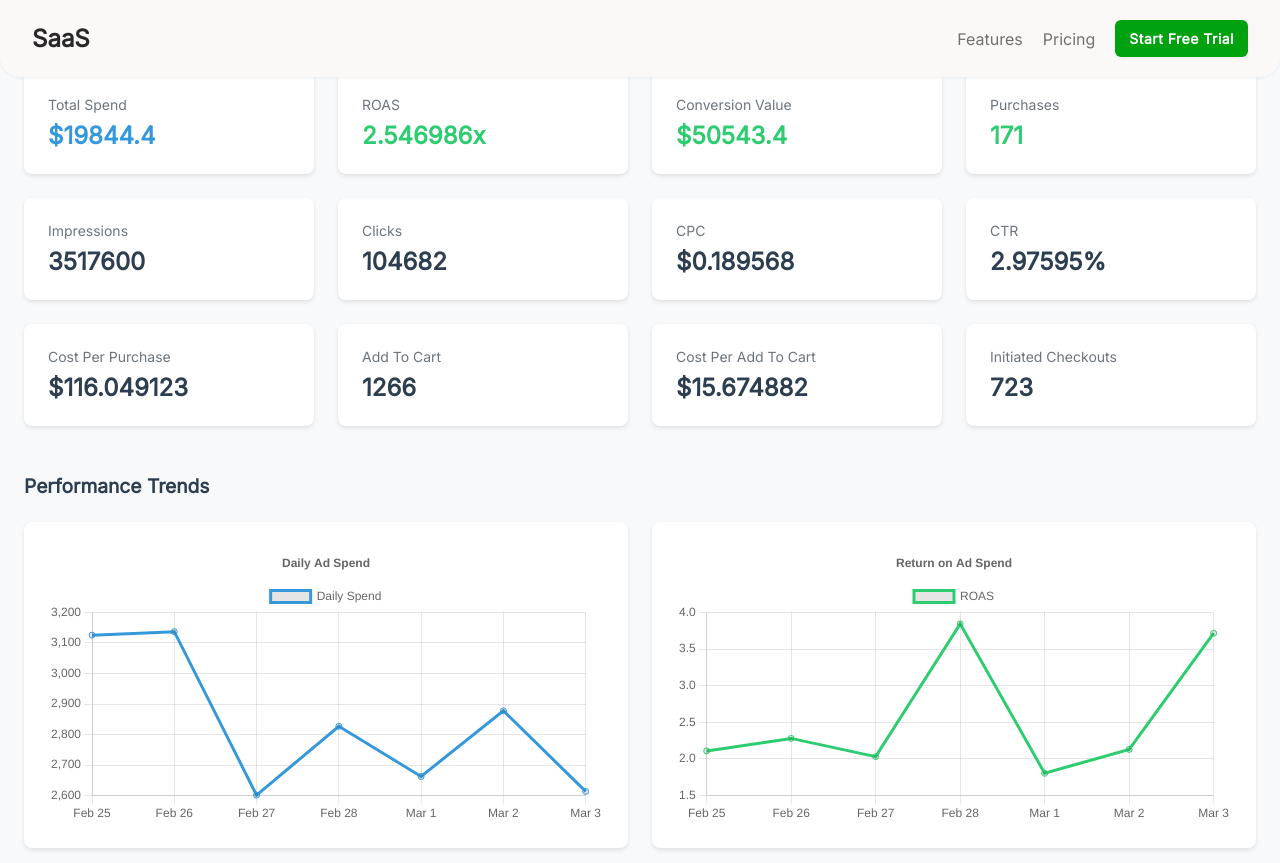
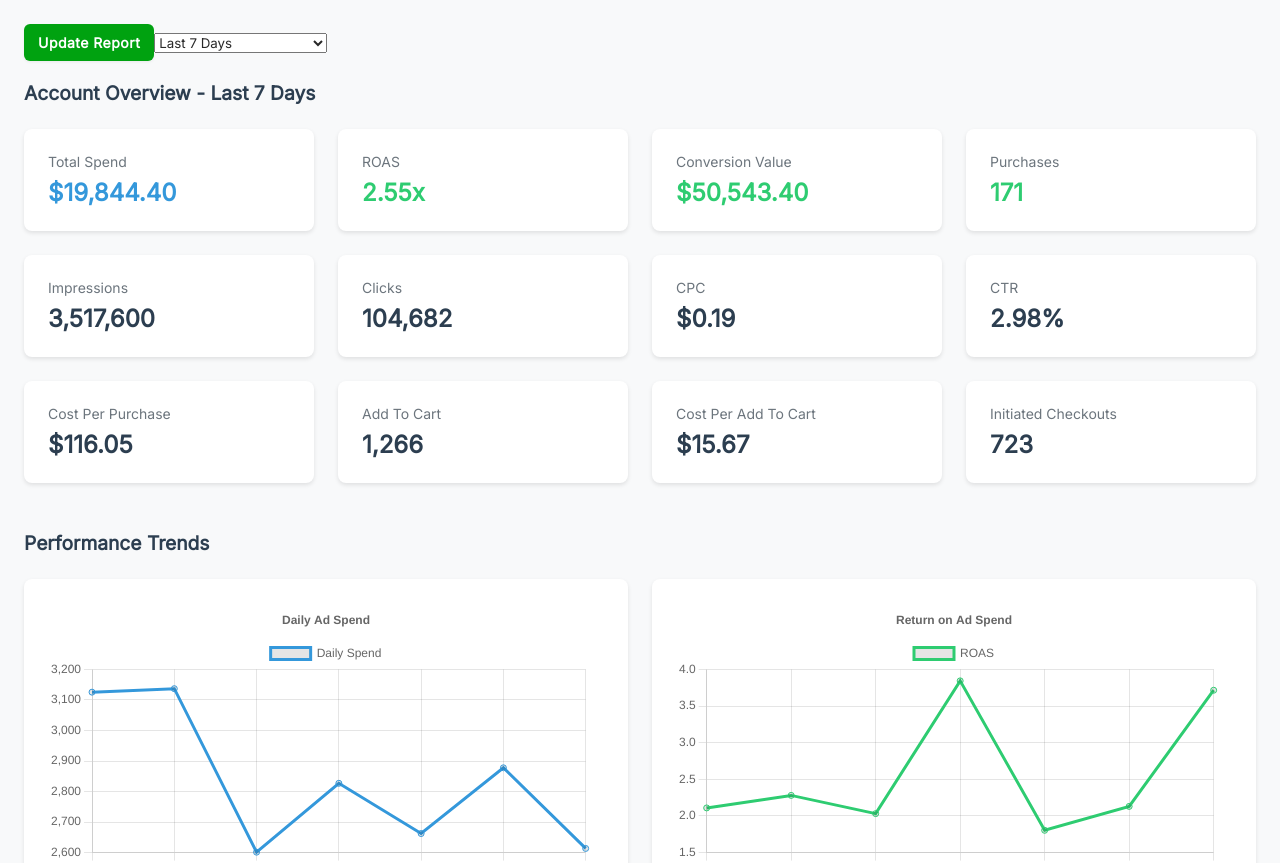
Before and after one commit to RomaPchel/reports-frontend, an Angular app: page /report in a window 1280 px wide. Shown: the top 863 px of the page. Built offline with nearby package versions, Linux system fonts and the light colour scheme.

Commit message:
progress

```diff
--- a/src/app/app.component.html
+++ b/src/app/app.component.html
@@ -1,6 +1,6 @@
 
 
-<app-header></app-header>
+<app-header *ngIf="showHeader"></app-header>
 
 <router-outlet>
 </router-outlet>
--- a/src/app/app.component.ts
+++ b/src/app/app.component.ts
@@ -1,4 +1,6 @@
 import { Component } from '@angular/core';
+import { Router } from '@angular/router';
+import { NavigationEnd } from '@angular/router';
 
 @Component({
   selector: 'app-root',
@@ -6,4 +8,15 @@ import { Component } from '@angular/core';
   styleUrl: './app.component.scss'
 })
 export class AppComponent {
+
+  showHeader = true;
+
+  constructor(private router: Router) {
+    // Listen to route changes
+    router.events.subscribe((event) => {
+      if (event instanceof NavigationEnd) {
+        this.showHeader = event.url === '/';
+      }
+    });
+  }
 }
--- a/src/app/components/header/header.component.html
+++ b/src/app/components/header/header.component.html
@@ -14,6 +14,11 @@
                     Start Free Trial
                 </button>
             </a>
+            <a routerLink="/report">
+                <button>
+                    Go to Report
+                </button>
+            </a>
         </nav>
     </div>
 </div>
--- a/src/app/pages/report/report.component.html
+++ b/src/app/pages/report/report.component.html
@@ -1,18 +1,33 @@
 <div class="dashboard">
+    <div class="update-section" style="margin-bottom: 20px;">
+        <button class="update-button" (click)="updateReportStats()">Update Report</button>
+
+        <select class="date-preset-select" [(ngModel)]="selectedDatePreset">
+            <option *ngFor="let preset of datePresets" [value]="preset.value">
+                {{preset.text}}
+            </option>
+        </select>
+    </div>
+
+    <div *ngIf="reportStatsLoading" class="loading">
+        Loading...
+    </div>
+
+    <div *ngIf="!reportStatsLoading">
         <div class="kpi-section">
             <h2 class="section-title">Account Overview - Last 7 Days</h2>
             <div class="kpi-grid">
                 <div class="kpi-card">
                     <div class="kpi-label">Total Spend</div>
-                <div class="kpi-value primary">${{KPIs?.spend}}</div>
+                    <div class="kpi-value primary">${{KPIs?.spend | number:'1.2-2'}}</div>
                 </div>
                 <div class="kpi-card">
                     <div class="kpi-label">ROAS</div>
-                <div class="kpi-value success">{{KPIs?.purchaseRoas}}x</div>
+                    <div class="kpi-value success">{{KPIs?.purchaseRoas | number:'1.2-2'}}x</div>
                 </div>
                 <div class="kpi-card">
                     <div class="kpi-label">Conversion Value</div>
-                <div class="kpi-value success">${{KPIs?.conversionValue}}</div>
+                    <div class="kpi-value success">${{KPIs?.conversionValue | number:'1.2-2'}}</div>
                 </div>
                 <div class="kpi-card">
                     <div class="kpi-label">Purchases</div>
@@ -20,36 +35,36 @@
                 </div>
                 <div class="kpi-card">
                     <div class="kpi-label">Impressions</div>
-                <div class="kpi-value">{{KPIs?.impressions}}</div>
+                    <div class="kpi-value">{{KPIs?.impressions | number:'1.0-0'}}</div>
                 </div>
                 <div class="kpi-card">
                     <div class="kpi-label">Clicks</div>
-                <div class="kpi-value">{{KPIs?.clicks}}</div>
+                    <div class="kpi-value">{{KPIs?.clicks | number:'1.0-0'}}</div>
                 </div>
                 <div class="kpi-card">
                     <div class="kpi-label">CPC</div>
-                <div class="kpi-value">${{KPIs?.cpc}}</div>
+                    <div class="kpi-value">${{KPIs?.cpc | number:'1.2-2'}}</div>
                 </div>
                 <div class="kpi-card">
                     <div class="kpi-label">CTR</div>
-                <div class="kpi-value">{{KPIs?.ctr}}%</div>
+                    <div class="kpi-value">{{KPIs?.ctr | number:'1.2-2'}}%</div>
                 </div>
                 <div class="kpi-card">
                     <div class="kpi-label">Cost Per Purchase</div>
-                <div class="kpi-value">${{KPIs?.costPerPurchase}}</div>
+                    <div class="kpi-value">${{KPIs?.costPerPurchase | number:'1.2-2'}}</div>
                 </div>
 
                 <div class="kpi-card">
                     <div class="kpi-label">Add To Cart</div>
-                <div class="kpi-value">{{KPIs?.addToCart}}</div>
+                    <div class="kpi-value">{{KPIs?.addToCart | number:'1.0-0'}}</div>
                 </div>
                 <div class="kpi-card">
                     <div class="kpi-label">Cost Per Add To Cart</div>
-                <div class="kpi-value">${{KPIs?.costPerAddToCart}}</div>
+                    <div class="kpi-value">${{KPIs?.costPerAddToCart | number:'1.2-2'}}</div>
                 </div>
                 <div class="kpi-card">
                     <div class="kpi-label">Initiated Checkouts</div>
-                <div class="kpi-value">{{KPIs?.initiatedCheckouts}}</div>
+                    <div class="kpi-value">{{KPIs?.initiatedCheckouts | number:'1.0-0'}}</div>
                 </div>
 
             </div>
@@ -91,32 +106,6 @@
             </div>
         </div>
 
-    <div class="campaigns-section">
-        <h2 class="section-title">Campaigns Overview</h2>
-        <div class="table-container">
-            <table class="campaign-table">
-                <thead>
-                    <tr>
-                        <th>Campaign Name</th>
-                        <th>Spend</th>
-                        <th>Purchases</th>
-                        <th>Conversion Rate</th>
-                        <th>ROAS</th>
-                    </tr>
-                </thead>
-                <tbody>
-                    <tr *ngFor="let campaign of campaigns">
-                        <td>{{campaign.campaignName}}</td>
-                        <td>${{campaign.spend}}</td>
-                        <td>{{campaign.purchases}}</td>
-                        <td>{{campaign.conversionRate}}%</td>
-                        <td>{{campaign.purchaseRoas}}x</td>
-                    </tr>
-                </tbody>
-            </table>
-        </div>
-    </div>
-
         <div class="ads-section">
             <h2 class="section-title">Top 10 Best Performing Ads</h2>
             <div class="ad-grid">
@@ -146,4 +135,34 @@
                 </div>
             </div>
         </div>
+
+        <div class="campaigns-section">
+            <h2 class="section-title">Campaigns Overview</h2>
+            <div class="table-container">
+                <table class="campaign-table">
+                    <thead>
+                        <tr>
+                            <th>#</th>
+                            <th>Campaign Name</th>
+                            <th>Spend</th>
+                            <th>Purchases</th>
+                            <th>Conversion Rate</th>
+                            <th>ROAS</th>
+                        </tr>
+                    </thead>
+                    <tbody>
+                        <tr *ngFor="let campaign of campaigns; let i = index">
+                            <td>{{i + 1}}</td>
+                            <td>{{campaign.campaignName}}</td>
+                            <td>${{campaign.spend}}</td>
+                            <td>{{campaign.purchases}}</td>
+                            <td>{{campaign.conversionRate}}%</td>
+                            <td>{{campaign.purchaseRoas}}x</td>
+                        </tr>
+                    </tbody>
+                </table>
             </div>
+        </div>
+
+    </div>
+</div>
--- a/src/app/pages/report/report.component.ts
+++ b/src/app/pages/report/report.component.ts
@@ -1,4 +1,4 @@
-import { Component, OnInit } from '@angular/core';
+import { ChangeDetectorRef, Component, OnInit } from '@angular/core';
 import Chart from 'chart.js/auto';
 import { BestAd, Campaign, Graph, Kpis, ReportService } from '../../services/report.service';
 
@@ -18,7 +18,37 @@ export class ReportComponent implements OnInit {
 
   bestAds: BestAd[] = [];
 
-  constructor(private reportService: ReportService) {}
+  reportStatsLoading = false;
+
+  datePresets = [
+    { value: 'today', text: 'Today' },
+    { value: 'yesterday', text: 'Yesterday' },
+    { value: 'this_month', text: 'This Month' },
+    { value: 'last_month', text: 'Last Month' },
+    { value: 'this_quarter', text: 'This Quarter' },
+    { value: 'maximum', text: 'Maximum' },
+    { value: 'data_maximum', text: 'Data Maximum' },
+    { value: 'last_3d', text: 'Last 3 Days' },
+    { value: 'last_7d', text: 'Last 7 Days' },
+    { value: 'last_14d', text: 'Last 14 Days' },
+    { value: 'last_28d', text: 'Last 28 Days' },
+    { value: 'last_30d', text: 'Last 30 Days' },
+    { value: 'last_90d', text: 'Last 90 Days' },
+    { value: 'last_week_mon_sun', text: 'Last Week (Mon-Sun)' },
+    { value: 'last_week_sun_sat', text: 'Last Week (Sun-Sat)' },
+    { value: 'last_quarter', text: 'Last Quarter' },
+    { value: 'last_year', text: 'Last Year' },
+    { value: 'this_week_mon_today', text: 'This Week (Mon-Today)' },
+    { value: 'this_week_sun_today', text: 'This Week (Sun-Today)' },
+    { value: 'this_year', text: 'This Year' }
+  ];
+
+  selectedDatePreset = "last_7d";
+
+  constructor(
+    private reportService: ReportService,
+    private ref: ChangeDetectorRef
+  ) {}
 
   async ngOnInit() {
     try {
@@ -403,6 +433,52 @@ export class ReportComponent implements OnInit {
     }
   }
 
+  async updateReportStats() {
+    this.reportStatsLoading = true;
+    const start = performance.now();
+    ({ KPIs: this.KPIs, graphs: this.graphs, campaigns: this.campaigns, bestAds: this.bestAds } = await this.reportService.getReportStats(this.selectedDatePreset));
+    const end = performance.now();
+    console.log(`getReportStats execution time: ${end - start}ms`);
+    this.reportStatsLoading = false;
+    this.ref.detectChanges();
+    setTimeout(() => {
+      this.initializeCharts();
+    });
+  }
+
+  startDate: string = '';
+  endDate: string = '';
+
+  onDateChange(event: string, type: 'start' | 'end') {
+    if (type === 'start') {
+      this.startDate = event;
+    } else {
+      this.endDate = event;
+    }
+
+    console.log(this.startDate, this.endDate);
+
+    // Only update if both dates are set
+    if (this.startDate && this.endDate) {
+      // Validate date range
+      const start = new Date(this.startDate);
+      const end = new Date(this.endDate);
+
+      if (start > end) {
+        // Handle invalid date range
+        if (type === 'start') {
+          this.startDate = this.endDate;
+        } else {
+          this.endDate = this.startDate;
+        }
+        return;
+      }
+
+      // Update report with new date range
+      // this.updateReportStats();
+    }
+  }
+
   private initializeCharts() {
     const formatDate = (dateStr: string) => {
       const date = new Date(dateStr);
--- a/src/app/services/report.service.ts
+++ b/src/app/services/report.service.ts
@@ -71,7 +71,7 @@ export class ReportService {
 
   constructor(private http: HttpClient) { }
 
-  async getReportStats(): Promise<ReportStatsResponse> {
-    return firstValueFrom(this.http.get<ReportStatsResponse>(`${this.apiUrl}/report`));
+  async getReportStats(datePreset: string): Promise<ReportStatsResponse> {
+    return firstValueFrom(this.http.get<ReportStatsResponse>(`${this.apiUrl}/report?datePreset=${datePreset}`));
   }
 }
```
Also changed, not shown: src/app/pages/report/report.component.scss (+39 -1 lines). Lines whose indentation alone changed are shown as unchanged.
